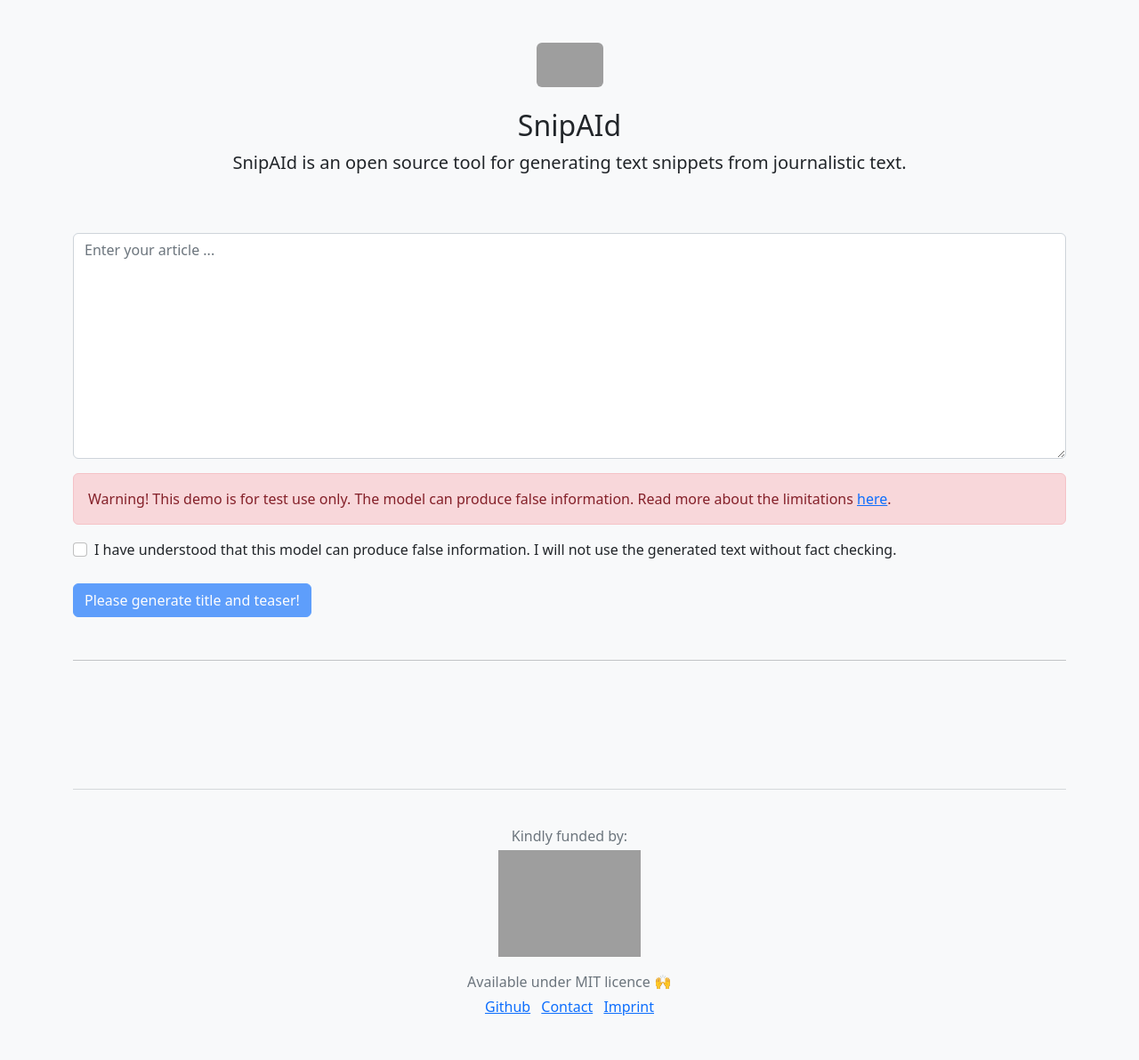
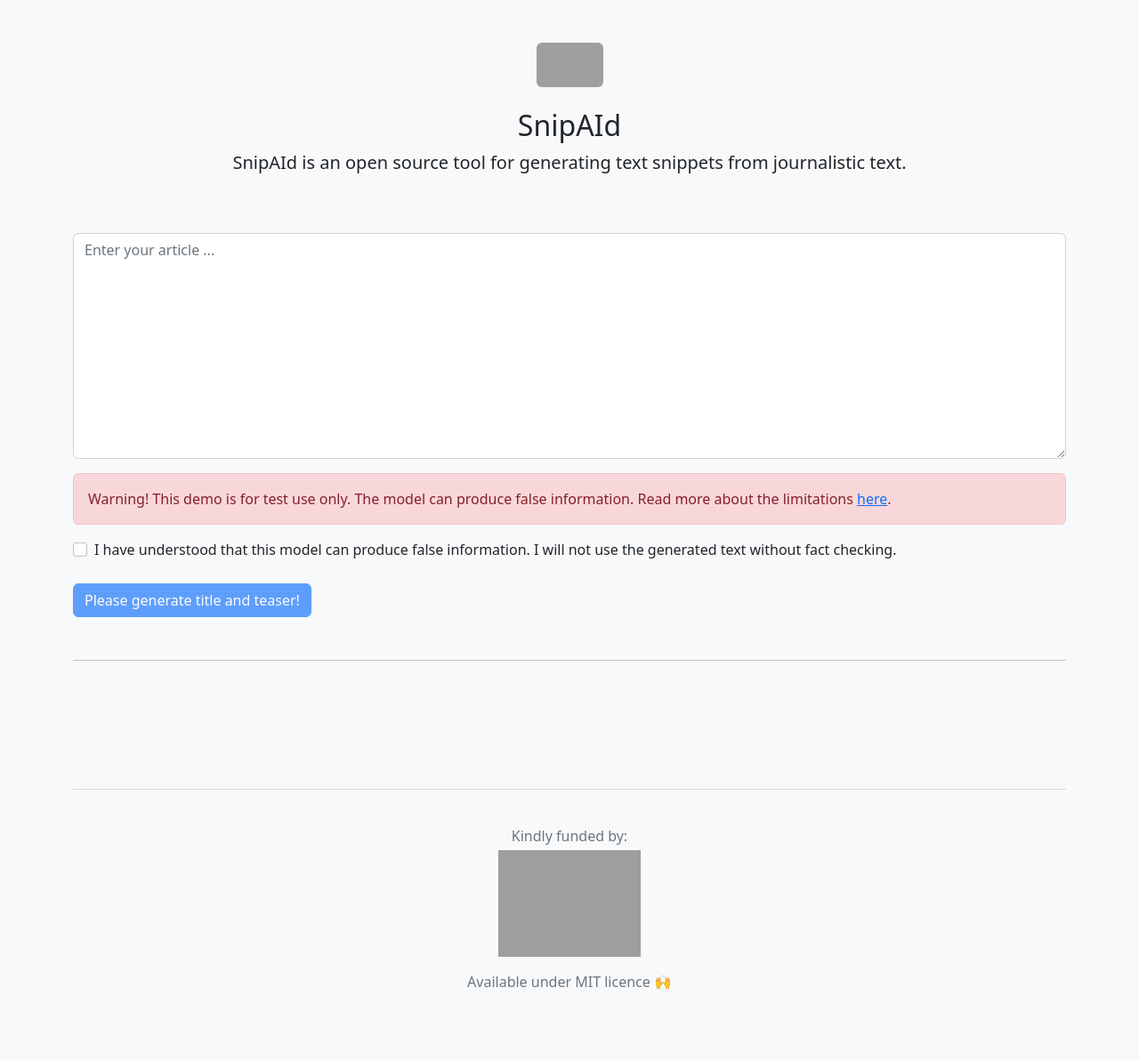
Before and after one commit to snipaid-nlg/web-app, a Django app: page / in a window 1280 px wide. Shown: the whole page at 89% size. After the commit the page ends 1113 px from the top, so only its background shows below. Run offline with Django 4.2, Linux system fonts and the light colour scheme; parts of the project's set-up code (start-up, migrations or seed data) failed here and were passed over; grey boxes are pictures that could not be loaded.

Commit message:
Remove footer links

```diff
--- a/snipaid/index/templates/index/base.html
+++ b/snipaid/index/templates/index/base.html
@@ -26,11 +26,6 @@
             <img src="https://github.com/media-tech-lab/.github/raw/main/assets/mtl-powered-by.png" width="160" title="Media Tech Lab powered by logo" style="max-width: 100%;">
           </a>
           <p class="mt-3 mb-1">Available under MIT licence &#128588;</p>
-          <ul class="list-inline">
-            <li class="list-inline-item"><a href="https://github.com/snipaid-nlg">Github</a></li>
-            <li class="list-inline-item"><a href="https://calendly.com/hannah_greven/30min">Contact</a></li>
-            <li class="list-inline-item"><a href="/imprint">Imprint</a></li>
-          </ul>
         </footer>
       </main>
     </div>
```
